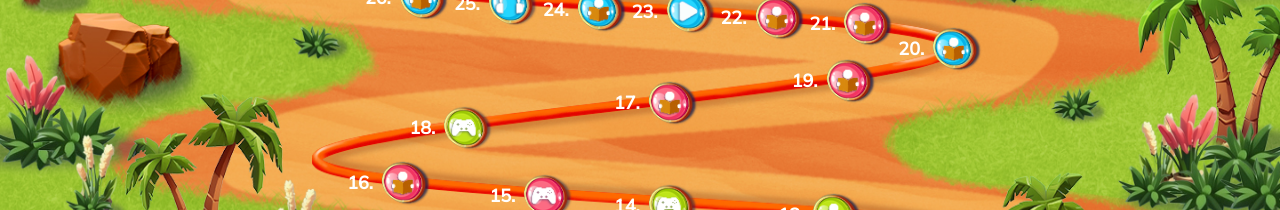
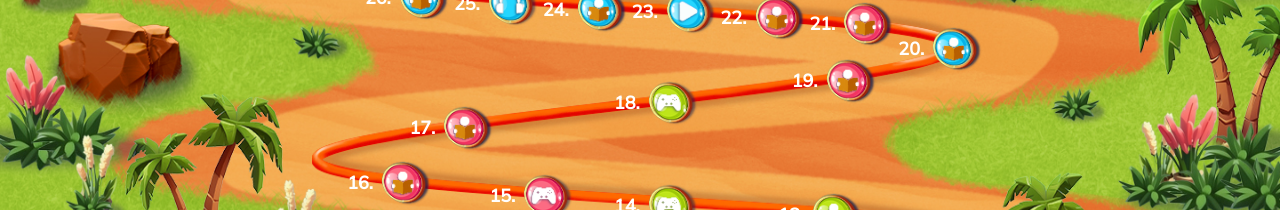
Before and after one commit to SplinteeX/digiseikkailu, a React (Vite) app in the folder frontend/: page /kartat/apinmaja in a window 1280 px wide. Shown: the part 366-576 px from the top of the page. Built offline with nearby package versions, Linux system fonts and the light colour scheme; no server answers.

Commit message:
vanhat muutokset pois

```diff
--- a/frontend/src/components/data/MiukumaukuData.jsx
+++ b/frontend/src/components/data/MiukumaukuData.jsx
@@ -78,7 +78,7 @@ export const MiukumaukuData = () => {
       Kategoria: "MiukuMaukunKirjasto",
       youtube: "lUNkWFPV00I",
       Tekstit: [
-        "1. Esivalmistelus\n2. Valitaan ryhmät opettajan avulla.<br>3. Sovitaan yhdessä luettava kirja.<br>4. Sovitaan puheenjohtaja eri kerroille.<br>5. Sovitaan luettava pätkä ja aika jolloin tavataan.",
+        "1. Esivalmistelus<br>2. Valitaan ryhmät opettajan avulla.<br>3. Sovitaan yhdessä luettava kirja.<br>4. Sovitaan puheenjohtaja eri kerroille.<br>5. Sovitaan luettava pätkä ja aika jolloin tavataan.",
         "Lukupiirissä innostutaan lukemaan ja keskustelemaan yhdessä lukuryhmän kanssa. Lukupiiritapaamisissa luetusta tekstistä keskustellaan ja tehdään tehtäviä tableteilla ja tietokoneilla.",
         "1. Tapaaminen",
         "Puheenjohtaja valitsee yhden seuraavista tehtävistä:",
--- a/frontend/src/components/pages/Maps/ApinmajaMap.jsx
+++ b/frontend/src/components/pages/Maps/ApinmajaMap.jsx
@@ -50,16 +50,16 @@ export const ApinmajaMap = () => {
               y: 382,
             },
             {
-              Väri: "Rosa",
-              Kategoria: "Tehtävä",
-              number: "17",
+              Väri: "Vihreä",
+              Kategoria: "Peli",
+              number: "18",
               x: 730,
               y: 300,
             },
             {
-              Väri: "Vihreä",
-              Kategoria: "Peli",
-              number: "18",
+              Väri: "Rosa",
+              Kategoria: "Tehtävä",
+              number: "17",
               x: 500,
               y: 326,
             },
--- a/frontend/src/components/pages/home.jsx
+++ b/frontend/src/components/pages/home.jsx
@@ -88,7 +88,7 @@ const Home = () => {
       <div className="home-empatia-polku">
         <MediaText
           title={
-            "Digiseikkailun Empatiapolku on ilmaista opetusmateriaalia kouluille empatiataitojen ja verkossa käyttäytymisen vahvistamiseksi."
+            "Digiseikkailun Empatiapolku is a free educational resource for schools to strengthen empathy skills and online behavior."
           }
           image={"/images/home-empatia-polku.png"}
         />
```
